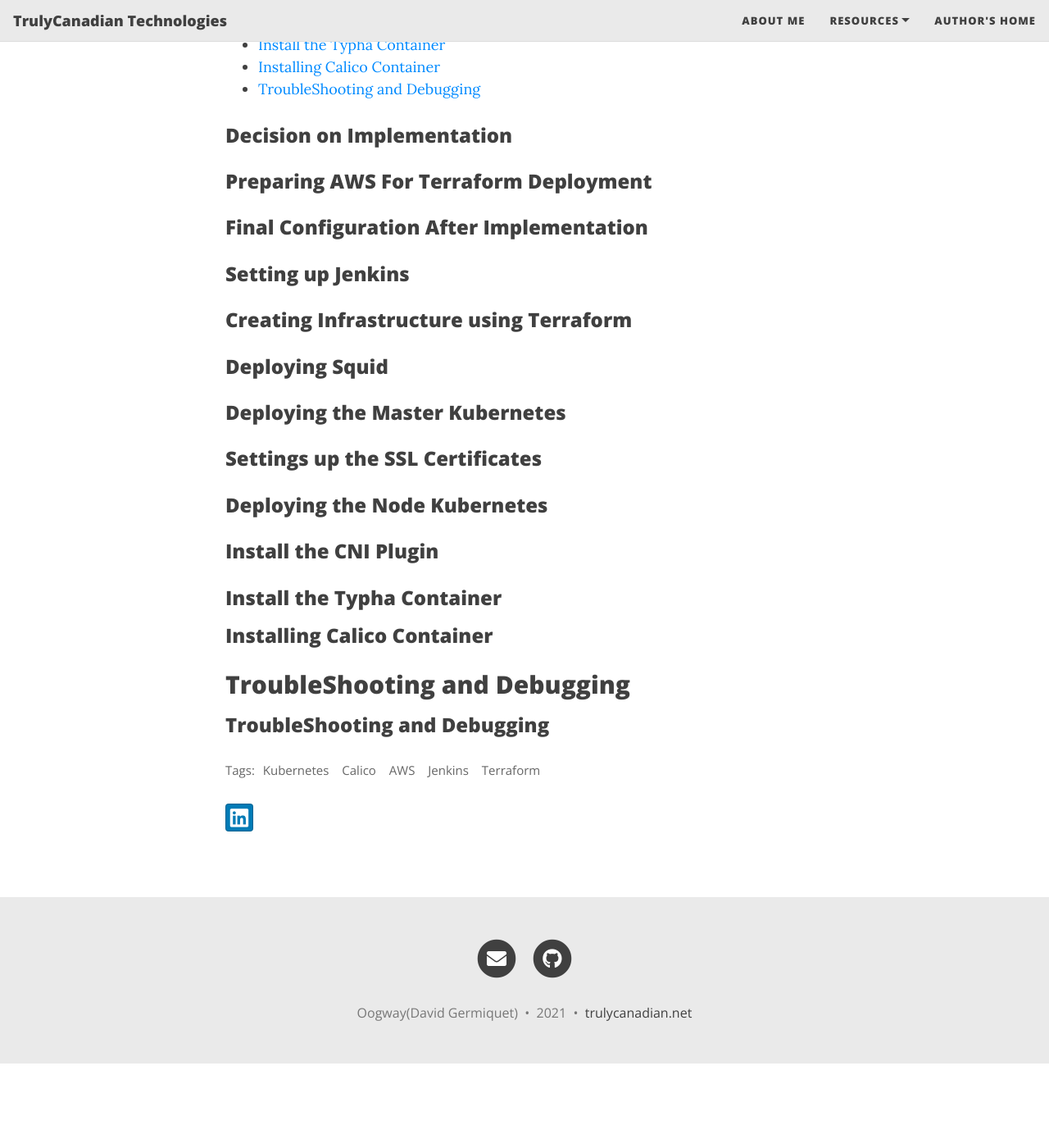
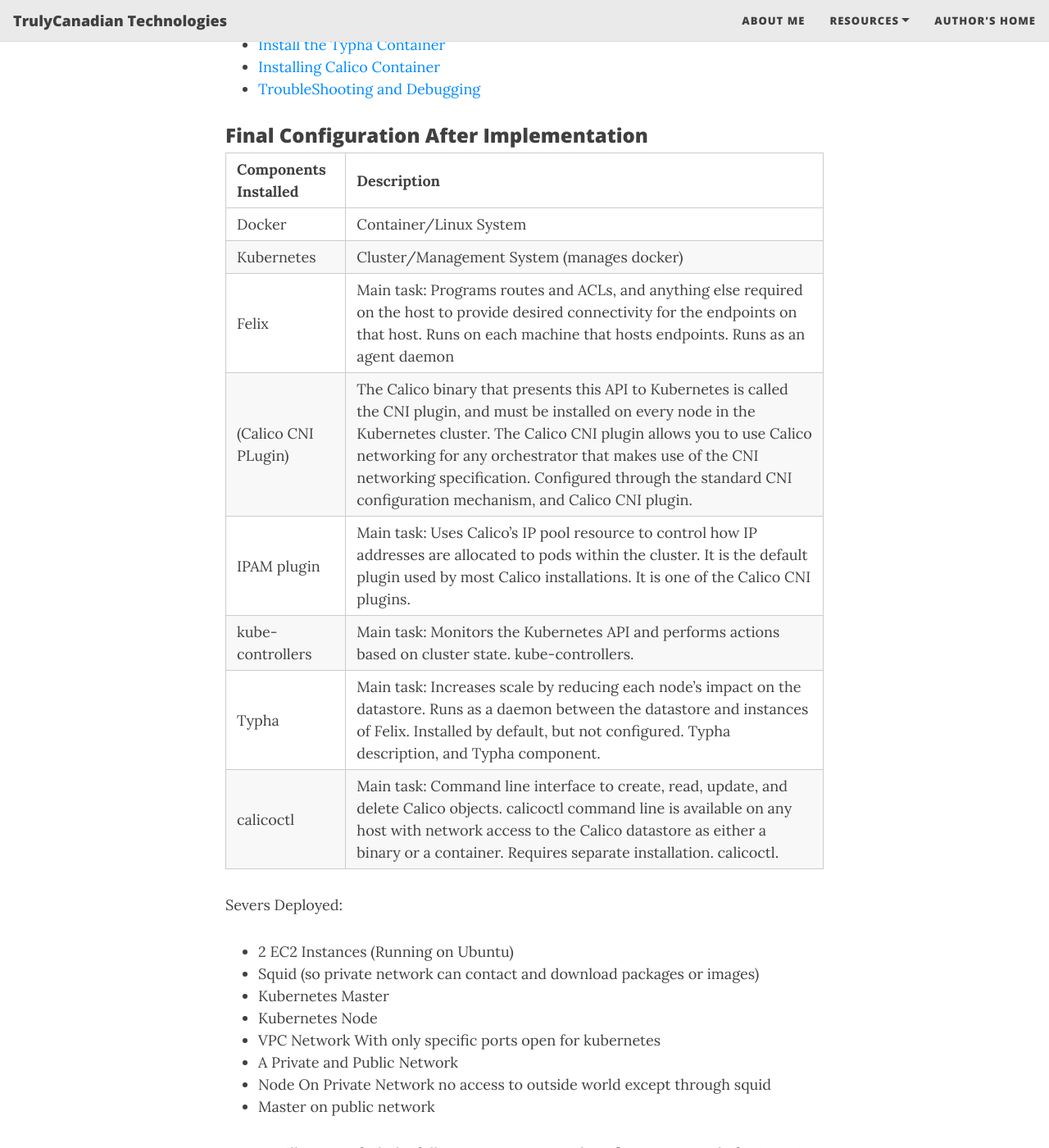
Before and after one commit to davegermiquet/LinuxAdminProto, a Jekyll site: the page built from _posts/2021-01-12-Deploying-Kubernetes.md, in a window 1280 px wide and 1400 px high, scrolled down 919 px. Shown: the whole window at 82% size. Built offline with Jekyll 4.4.1, drawn with Linux system fonts in a browser that asks for light colours; nearby versions of some CDN libraries; before the commit the page ends 2216 px from its top, so only the background shows below that; some of the changed text lies outside the part shown.

Commit message:
Add first documentation

````diff
--- a/_posts/2021-01-12-Deploying-Kubernetes.md
+++ b/_posts/2021-01-12-Deploying-Kubernetes.md
@@ -20,13 +20,14 @@ tags: [Kubernetes, Calico, AWS, Jenkins, Terraform ]
 [110]: <#typha>
 [120]: <#calico>
 [130]: <#troubleshooting>
+[140]: <https://github.com/davegermiquet/kubernetesautodeploy>
 
 We will be going over the following steps:
-- [Decision on Implementation][10]
+- [Final Configuration After Implementation][30]
+- [Technologies Used][10]
 - [Preparing AWS For Terraform Deployment][20]
-- [Final Configuration After Implementation][30]
 - [Setting up Jenkins][40]
-- [Creating Infrastructure using Terraform][50]
+- [Terraform Description/ How it Works][50]
 - [Deploying Squid][60]
 - [Deploying the Master Kubernetes][70]
 - [Settings up the SSL Certificates][80]
@@ -36,20 +37,132 @@ We will be going over the following steps:
 - [Installing Calico Container][120]
 - [TroubleShooting and Debugging][130]
 
- <a name="decisionreason"></a>
-### **Decision on Implementation**
+
+<a name="finalconfig"></a>
+### **Final Configuration After Implementation**
+
+|Components Installed | Description |
+| ----------- | ----------- |
+| Docker   |  Container/Linux System |
+| Kubernetes  |  Cluster/Management System (manages docker)|
+| Felix | Main task: Programs routes and ACLs, and anything else required on the host to provide desired connectivity for the endpoints on that host. Runs on each machine that hosts endpoints. Runs as an agent daemon|
+| (Calico CNI PLugin) | The Calico binary that presents this API to Kubernetes is called the CNI plugin, and must be installed on every node in the Kubernetes cluster. The Calico CNI plugin allows you to use Calico networking for any orchestrator that makes use of the CNI networking specification. Configured through the standard CNI configuration mechanism, and Calico CNI plugin.|
+| IPAM plugin| Main task: Uses Calico’s IP pool resource to control how IP addresses are allocated to pods within the cluster. It is the default plugin used by most Calico installations. It is one of the Calico CNI plugins.|
+| kube-controllers |Main task: Monitors the Kubernetes API and performs actions based on cluster state. kube-controllers.|
+| Typha | Main task: Increases scale by reducing each node’s impact on the datastore. Runs as a daemon between the datastore and instances of Felix. Installed by default, but not configured. Typha description, and Typha component.|
+|calicoctl|Main task: Command line interface to create, read, update, and delete Calico objects. calicoctl command line is available on any host with network access to the Calico datastore as either a binary or a container. Requires separate installation. calicoctl.|
+
+Severs Deployed:
+
+- 2 EC2 Instances (Running on Ubuntu)
+- Squid (so private network can contact and download packages or images)
+- Kubernetes Master
+- Kubernetes Node
+- VPC Network With only specific ports open for kubernetes
+- A Private and Public Network
+- Node On Private Network no access to outside world except through squid
+- Master on public network
+
+** You will want to fork the following repository and configure it instead of using mine, as my project uses my own S3 bucket which will have to be modified in the terraform file:
+[https://github.com/davegermiquet/kubernetesautodeploy][140]
+**
+
+
+<a name="decisionreason"></a>
+### **Technologies Used To Deploy**
+
+- AWS (EC2)
+- Jenkins
+- Terraform
+- Ansible
+
 
 <a name="prepareaws"></a>
 ### **Preparing AWS For Terraform Deployment**
 
-<a name="finalconfig"></a>
-### **Final Configuration After Implementation**
+In order to prepare your AWS System you would need to do the following:
+
+- Create an API key/password with AWS, and enable it inside jenkins
 
 <a name="jenkins"></a>
 ### **Setting up Jenkins**
 
+#### Pre-Requisites:
+- docker, docker-compose
+
+The application "docker-compose" is a utility that spins up a docker instance configured to the application and pre-bundled making things
+easier to spin up and use.
+
+For testing purposes you can set up jenkins using your desktop, with the following git hub repository:
+```
+# git clone https://github.com/davegermiquet/jenkinsautodeploy.git
+```
+One you have checkout the repository run the following:
+
+```
+docker-compose -f docker-compose-jenkins.yml up -d
+
+```
+
+Log on to the docker instance and create a generic SSH key which all instances can talk to each other for installation with ansible.
+Terraform takes this key and distrubutes it to all EC2 Instances that will be deployed, by an environment variable will discuss under terraform
+
+```
+docker-compose -f docker-compose-jenkins.yml exec jenkins /bin/bash
+```
+
+```
+jenkins@c5767258f978:/$ ssh-keygen
+Generating public/private rsa key pair.
+Enter file in which to save the key (/var/jenkins_home/.ssh/id_rsa):
+Created directory '/var/jenkins_home/.ssh'.
+Enter passphrase (empty for no passphrase):
+Enter same passphrase again:
+Your identification has been saved in /var/jenkins_home/.ssh/id_rsa.
+Your public key has been saved in /var/jenkins_home/.ssh/id_rsa.pub.
+The key fingerprint is:
+SHA256:ACwn3YaH28YA81Y6CDL/5yIYjj+uAPunjJeoT1MFLPg jenkins@c5767258f978
+The key's randomart image is:
++---[RSA 2048]----+
+|+.o=o+.          |
+|o+++O=+          |
+| .o==Bo          |
+|  Eo.o+.         |
+|o   o.. S        |
+|++ . o           |
+|=o+.. .          |
+|o*+o..           |
+|==B+             |
++----[SHA256]-----+
+```
+
+
+Once deployed, browse to the box you ran docker on and go here:
+
+http://ipaddress:8888/
+
+
+Do the following steps:
+
+Select Manage Jenkins
+Select Manage Credentials
+Add the following as your credentials (AWS KEY/PASS) pair.
+Use the ID as "AMAZON_CRED"
+
+![image-title-here](/assets/img/jenkinspage4.jpg){:class="img-responsive"}
+
+After Adding your credentials:
+
+Select New Item Option
+Select Multi Branch Pipeline
+![image-title-here](/assets/img/jenkinsfirstpage.jpg){:class="img-responsive"}
+Enter Your Fork Repository under the Branch
+![image-title-here](/assets/img/jenkinssecondpage.jpg){:class="img-responsive"}
+
 <a name="terraform"></a>
-### **Creating Infrastructure using Terraform**
+### **Breaking down Terraform configuration file**
+
+The first thing that the jenkins application does, it makes sure
 
 <a name="squid"></a>
 ### **Deploying Squid**
````
Also changed, not shown: assets/img/amazonexamplekey.jpg (added), assets/img/jenkinsfirstpage.jpg (added), assets/img/jenkinspage3.jpg (added), assets/img/jenkinspage4.jpg (added), assets/img/jenkinssecondpage.jpg (added).
